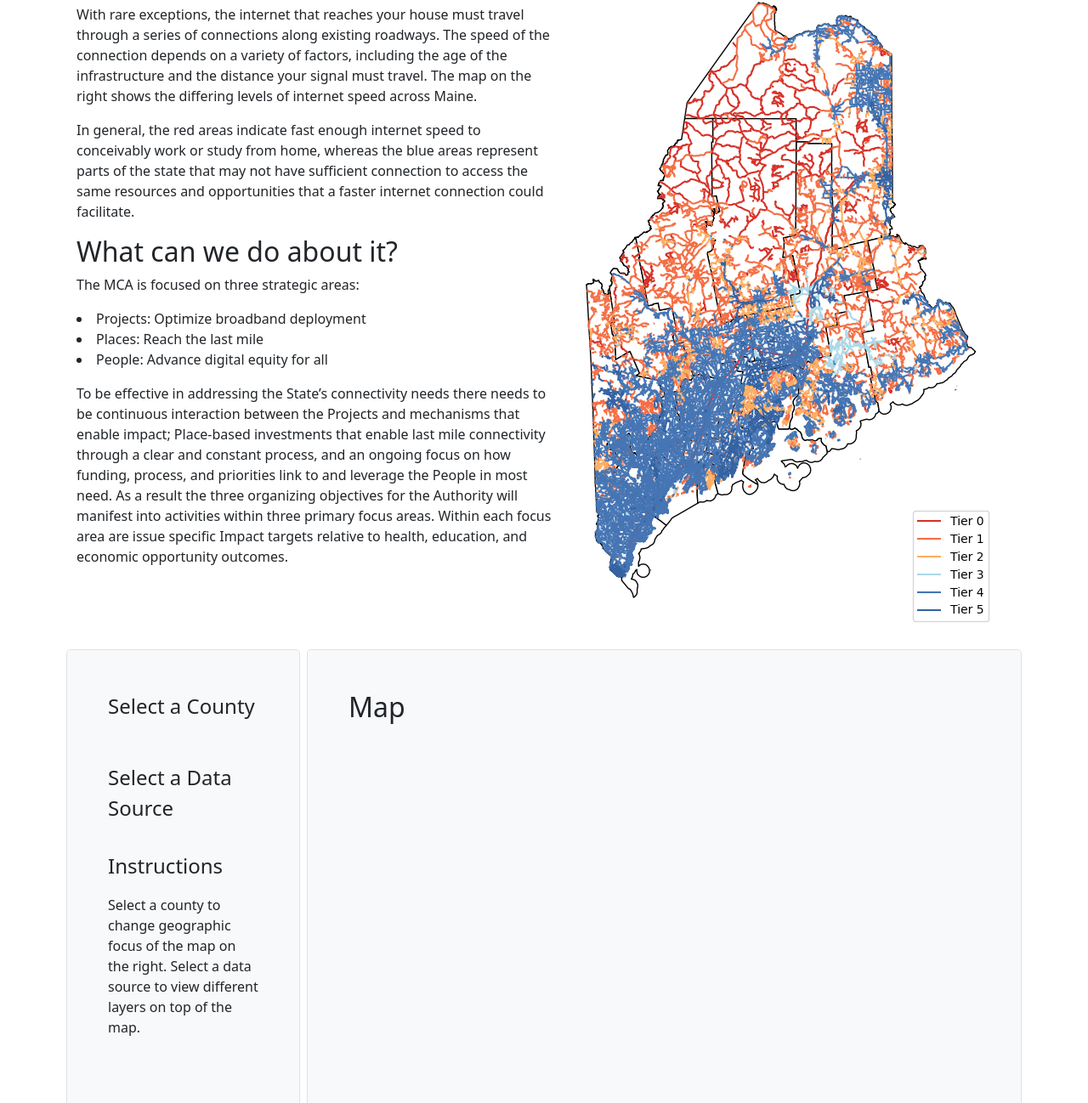
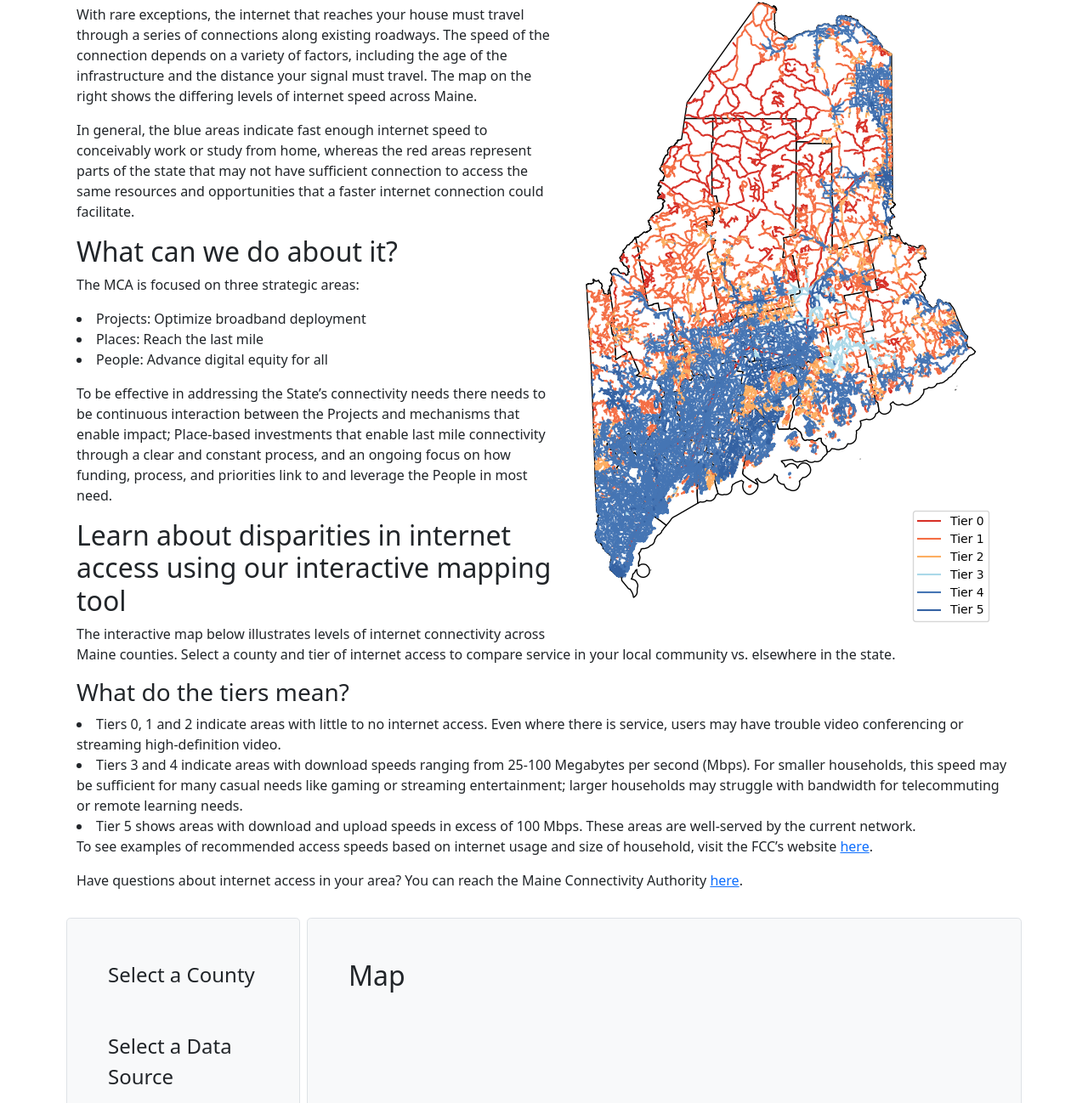
Before and after one commit to ds5010/broadband, a plain HTML site: page docs/index.html in a window 1280 px wide. Shown: the part 495-1793 px from the top of the page at 85% size. Drawn offline with nearby package versions, Linux system fonts and the light colour scheme.

Commit message:
Update index.html
added copy per edits discussed in class, with help from Matt Ray

```diff
--- a/docs/index.html
+++ b/docs/index.html
@@ -51,7 +51,7 @@
       <div class="col">
         <div class="p-5 bg-light rounded-3 border">
           <h1 class="display-5 fw-bold">What would it take to get broadband to every Mainer?</h1>
-          <p class="fs-4">The Maine Connectivity Authority (MCA) was established in 2021 and charged with the goal
+          <p class="fs-4">The <a href="https://www.maineconnectivity.org/">Maine Connectivity Authority (MCA)</a> was established in 2021 and charged with the goal
             achieving universal access of affordable high-speed broadband in Maine. Broadband access varies
             significantly across geographic areas and is generally worse in rural areas than in more developed
             areas.
@@ -69,8 +69,8 @@
             the infrastructure and the distance your signal must travel. The map on the right shows the differing levels
             of internet speed across Maine.</p>
           <p>
-            In general, the red areas indicate fast enough internet speed to conceivably work or study from home,
-            whereas the blue areas represent parts of the state that may not have sufficient connection to access the
+            In general, the blue areas indicate fast enough internet speed to conceivably work or study from home,
+            whereas the red areas represent parts of the state that may not have sufficient connection to access the
             same resources and opportunities that a faster internet connection could facilitate.
           </p>
           <h2>What can we do about it?</h2>
@@ -83,10 +83,29 @@
             To be effective in addressing the State’s connectivity needs there needs to be continuous
             interaction between the Projects and mechanisms that enable impact; Place-based investments
             that enable last mile connectivity through a clear and constant process, and an ongoing focus on
-            how funding, process, and priorities link to and leverage the People in most need. As a result the
-            three organizing objectives for the Authority will manifest into activities within three primary focus
-            areas. Within each focus area are issue specific Impact targets relative to health, education, and
-            economic opportunity outcomes.
+            how funding, process, and priorities link to and leverage the People in most need.
+          </p>
+          <h2>Learn about disparities in internet access using our interactive mapping tool</h2>
+          <p>The interactive map below illustrates levels of internet connectivity across Maine counties.
+            Select a county and tier of internet access to compare service in your local community vs. elsewhere in the state.
+          </p>
+          <h3>What do the tiers mean?</h3>
+            <li>Tiers 0, 1 and 2 indicate areas with little to no internet access.
+              Even where there is service, users may have trouble video conferencing
+              or streaming high-definition video. </li>
+            <li>Tiers 3 and 4 indicate areas with download speeds ranging from 25-100
+              Megabytes per second (Mbps). For smaller households, this speed may be sufficient
+              for many casual needs like gaming or streaming entertainment; larger households
+              may struggle with bandwidth for telecommuting or remote learning needs.</li>
+            <li>Tier 5 shows areas with download and upload speeds in excess of 100 Mbps.
+              These areas are well-served by the current network.</li>
+          <p>
+            To see examples of recommended access speeds based on internet usage and size of household,
+            visit the FCC’s website <a href="https://www.fcc.gov/consumers/guides/household-broadband-guide">here</a>.
+          </p>
+          <p>
+            Have questions about internet access in your area? You can reach the Maine Connectivity Authority
+            <a href="https://www.maineconnectivity.org/contact">here</a>.
           </p>
         </div>
       </div><!-- /.col -->
@@ -114,10 +133,6 @@
           <h2>Map</h2>
           <div id="observable-map" class="ratio ratio-1x1">
           </div>
-          <p class="fs-4">Methodology</p>
-          <p>This map visualizes internet tier and underserved areas on a county-by-county basis. By breaking down the
-            dataset into county-sized pieces, the map can show full resolution without sacrificing too much speed or
-            usability.</p>
         </div>
       </div><!-- /.col -->
     </div><!-- /.row -->
```
